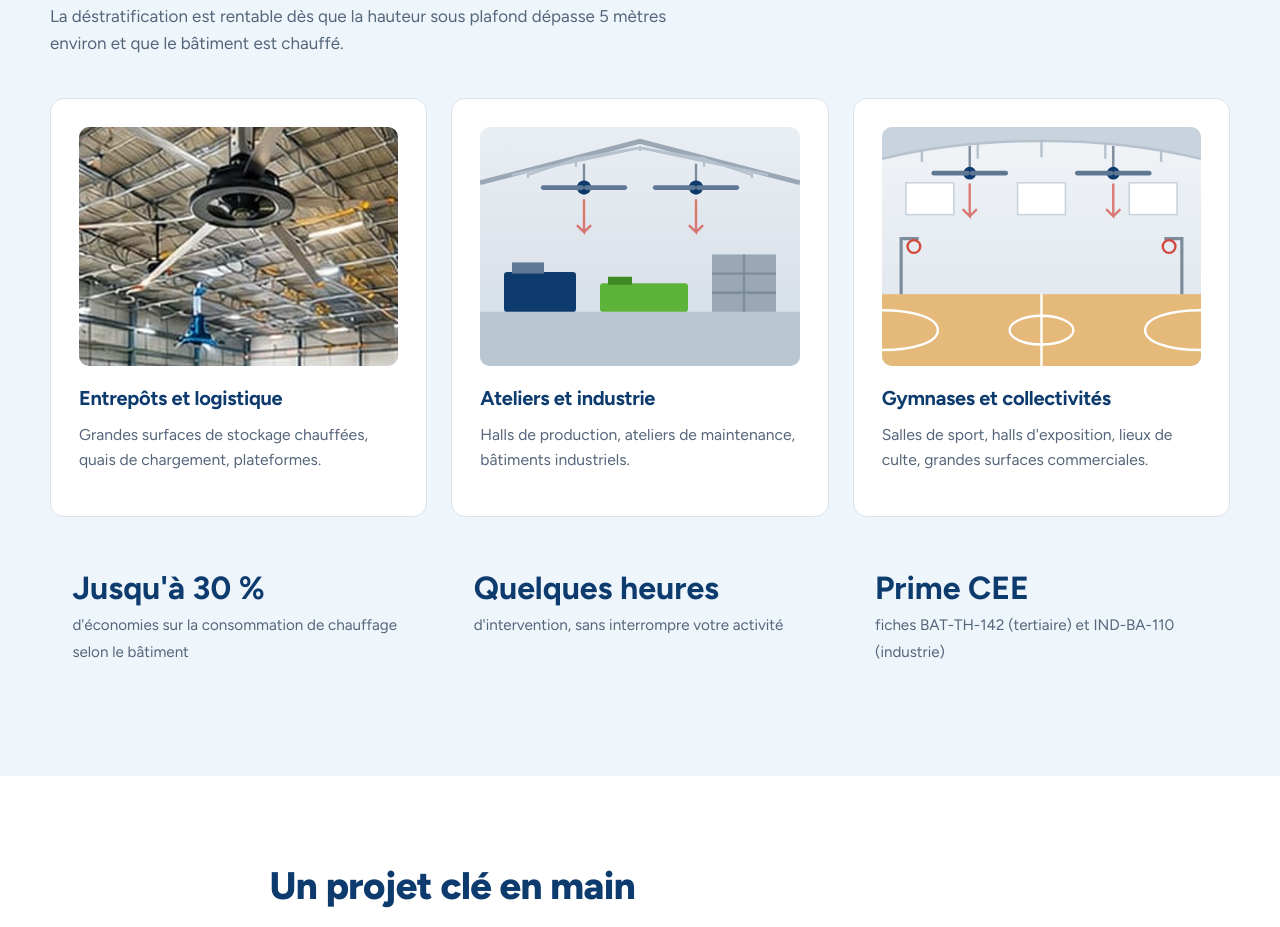
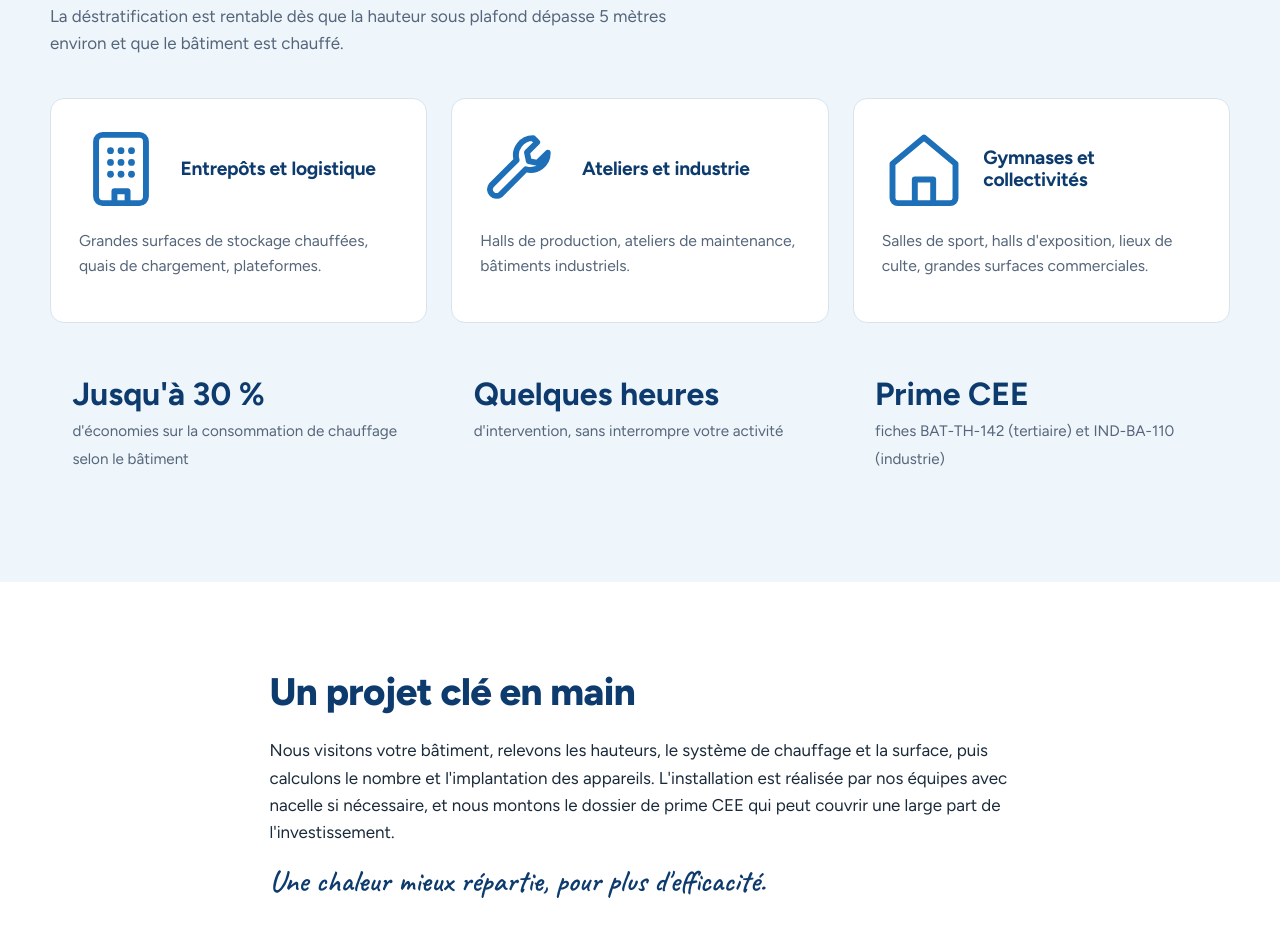
Before and after one commit to DJIMYDAMESSE/enerlysse, a plain HTML site: page destratification.html in a window 1280 px wide. Shown: the part 1293-2220 px from the top of the page. Drawn offline with Linux system fonts and the light colour scheme.

Commit message:
Photos climatisation et icônes déstratification

```diff
--- a/assets/css/style.css
+++ b/assets/css/style.css
@@ -458,6 +458,11 @@ html, body { overflow-x: clip; }
 .type-photo { aspect-ratio: 4 / 3; border-radius: 10px; overflow: hidden; background: var(--sky); margin-bottom: 1.1rem; }
 .type-photo img { width: 100%; height: 100%; object-fit: cover; }
 .type h3 { margin-top: .2rem; }
+/* Cartes à icône (onglet Déstratification) */
+.type-head { display: flex; align-items: center; gap: 1.1rem; margin-bottom: 1.1rem; }
+.type-head h3 { margin: 0; font-size: 1.2rem; }
+.type-ico { flex: none; display: grid; place-items: center; width: 84px; height: 84px; color: var(--blue); }
+.type-ico svg { width: 100%; height: 100%; }
 
 /* Carte partenaire */
 .partner-meta a { color: var(--navy); font-weight: 700; text-decoration: none; }
--- a/destratification.html
+++ b/destratification.html
@@ -72,9 +72,9 @@
   <div class="wrap">
     <div class="section-head"><h2>Pour quels bâtiments&nbsp;?</h2><p>La déstratification est rentable dès que la hauteur sous plafond dépasse 5 mètres environ et que le bâtiment est chauffé.</p></div>
     <div class="types">
-      <article class="type"><div class="type-photo"><img src="assets/img/destrat-entrepot.jpg" alt="Déstratificateur sous la charpente d'un entrepôt" loading="lazy"></div><h3>Entrepôts et logistique</h3><p>Grandes surfaces de stockage chauffées, quais de chargement, plateformes.</p></article>
-      <article class="type"><div class="type-photo"><img src="assets/img/destrat-atelier.jpg" onerror="this.onerror=null;this.src='assets/img/destrat-atelier.svg'" alt="Atelier industriel équipé de déstratificateurs" loading="lazy"></div><h3>Ateliers et industrie</h3><p>Halls de production, ateliers de maintenance, bâtiments industriels.</p></article>
-      <article class="type"><div class="type-photo"><img src="assets/img/destrat-gymnase.jpg" onerror="this.onerror=null;this.src='assets/img/destrat-gymnase.svg'" alt="Gymnase équipé de déstratificateurs" loading="lazy"></div><h3>Gymnases et collectivités</h3><p>Salles de sport, halls d'exposition, lieux de culte, grandes surfaces commerciales.</p></article>
+      <article class="type type-icon"><div class="type-head"><span class="type-ico"><svg viewBox="0 0 64 64" width="64" height="64" fill="none" stroke="currentColor" stroke-width="4.5" stroke-linecap="round" stroke-linejoin="round" aria-hidden="true"><rect x="13" y="6" width="38" height="52" rx="5"/><path d="M27 58v-9h10v9"/><g fill="currentColor" stroke="none"><circle cx="24" cy="18" r="2.6"/><circle cx="32" cy="18" r="2.6"/><circle cx="40" cy="18" r="2.6"/><circle cx="24" cy="27" r="2.6"/><circle cx="32" cy="27" r="2.6"/><circle cx="40" cy="27" r="2.6"/><circle cx="24" cy="36" r="2.6"/><circle cx="32" cy="36" r="2.6"/><circle cx="40" cy="36" r="2.6"/></g></svg></span><h3>Entrepôts et logistique</h3></div><p>Grandes surfaces de stockage chauffées, quais de chargement, plateformes.</p></article>
+      <article class="type type-icon"><div class="type-head"><span class="type-ico"><svg viewBox="0 0 64 64" width="64" height="64" fill="none" stroke="currentColor" stroke-width="4.5" stroke-linecap="round" stroke-linejoin="round" aria-hidden="true"><path d="M40.5 8.5a13 13 0 0 0-12.6 16.7L8.6 44.5a5 5 0 0 0 7 7l19.3-19.3A13 13 0 0 0 51.6 19.6l-7.8 7.8-6.6-1.4-1.4-6.6 7.8-7.8a13 13 0 0 0-3.1-2.9z"/></svg></span><h3>Ateliers et industrie</h3></div><p>Halls de production, ateliers de maintenance, bâtiments industriels.</p></article>
+      <article class="type type-icon"><div class="type-head"><span class="type-ico"><svg viewBox="0 0 64 64" width="64" height="64" fill="none" stroke="currentColor" stroke-width="4.5" stroke-linecap="round" stroke-linejoin="round" aria-hidden="true"><path d="M8 28 32 8l24 20v26a4 4 0 0 1-4 4H12a4 4 0 0 1-4-4z"/><path d="M25 58V40h14v18"/></svg></span><h3>Gymnases et collectivités</h3></div><p>Salles de sport, halls d'exposition, lieux de culte, grandes surfaces commerciales.</p></article>
     </div>
     <div class="facts">
       <div class="fact"><strong>Jusqu'à 30 %</strong><span>d'économies sur la consommation de chauffage selon le bâtiment</span></div>
```
Also changed, not shown: climatisation.html (+2 -2 lines), 1 other file.
